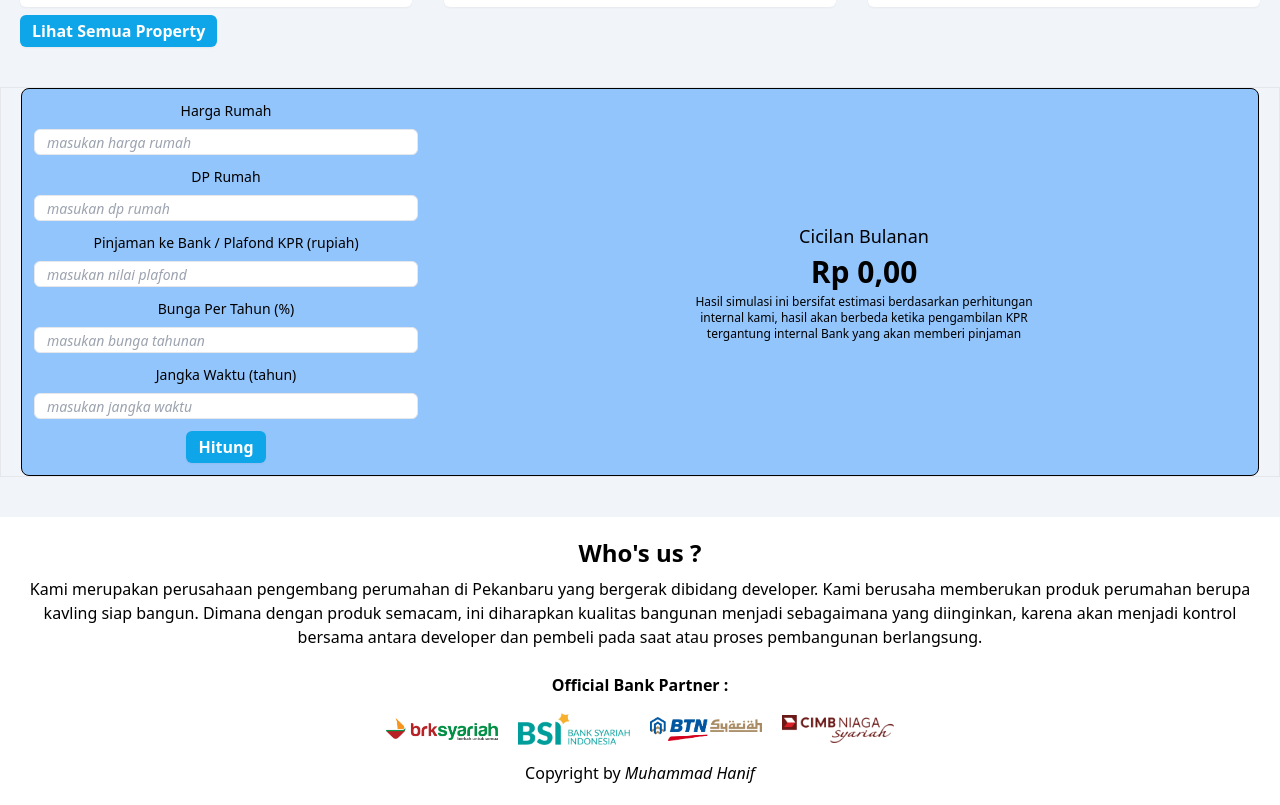
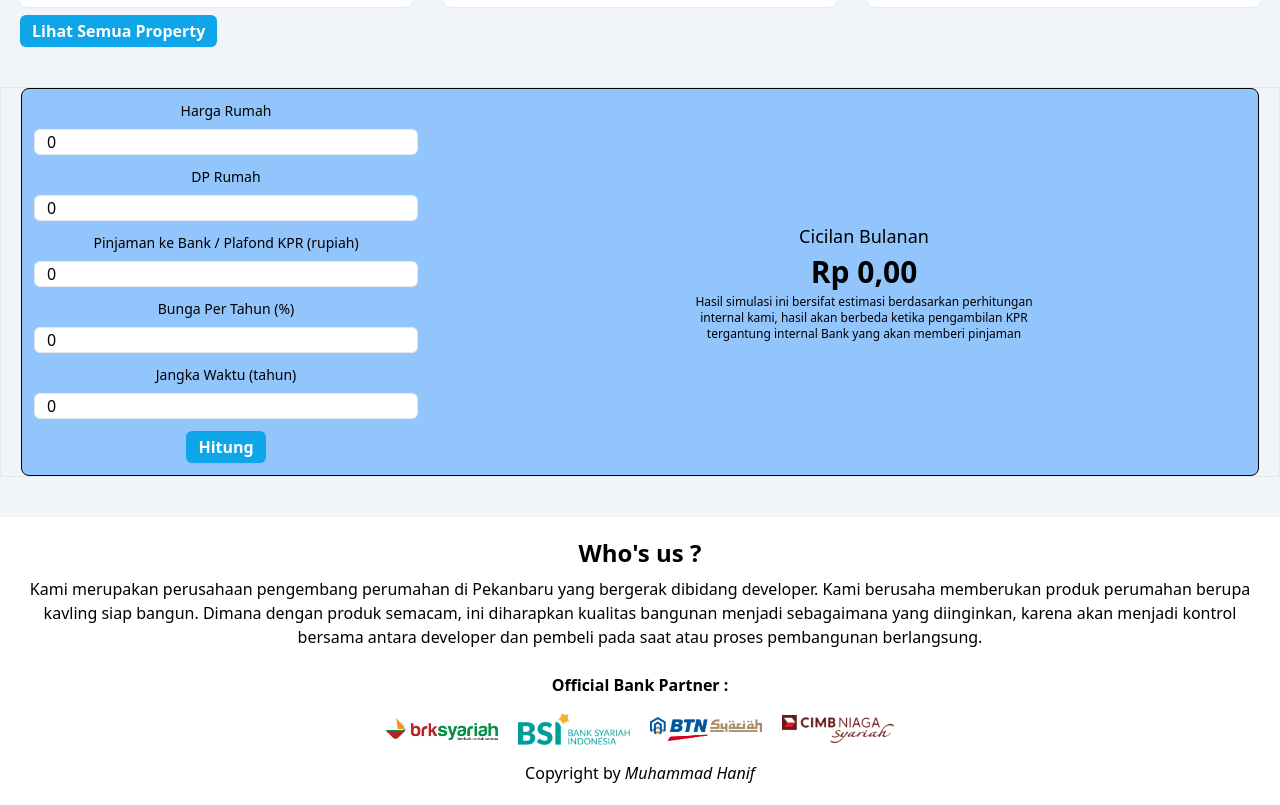
Before and after one commit to muhammadhnf97/realestate-with-nextjs, a Next.js app: page / in a window 1280 px wide. Shown: the part 1041-1846 px from the top of the page. Built offline with nearby package versions, Linux system fonts and the light colour scheme.

Commit message:
fixed null

```diff
--- a/app/page.jsx
+++ b/app/page.jsx
@@ -10,12 +10,12 @@ import { useState } from 'react'
 export default function Home() {
   const listPerumahan = dataPerumahan?.filter(data=>data.onprogress).slice(0,6)
 
-  const [cicilanBulanan, setCicilanBulanan] = useState(null)
-  const [hargaRumah, setHargaRumah] = useState(null)
-  const [dpRumah, setDpRumah] = useState(null)
-  const [plafondKpr, setPlafondKpr] = useState(null)
-  const [bungaTahunan, setBungaTahunan] = useState(null)
-  const [jangkaWaktu, setJangkaWaktu] = useState(null)
+  const [cicilanBulanan, setCicilanBulanan] = useState(0)
+  const [hargaRumah, setHargaRumah] = useState(0)
+  const [dpRumah, setDpRumah] = useState(0)
+  const [plafondKpr, setPlafondKpr] = useState(0)
+  const [bungaTahunan, setBungaTahunan] = useState(0)
+  const [jangkaWaktu, setJangkaWaktu] = useState(0)
 
   const handleChangeHargaRumah = e => {
     setHargaRumah(e.target.value)
@@ -43,8 +43,6 @@ export default function Home() {
     setCicilanBulanan(((plafondKpr * bungaTahunan * jangkaWaktu)/100) / (jangkaWaktu * 12))
     e.preventDefault()
   }
-
-  console.log(plafondKpr)
 
 
   return (
@@ -101,7 +99,7 @@ export default function Home() {
         </form>
         <div className='flex-1 space-y-1 text-center'>
           <h3 className='text-lg text-semibold'>Cicilan Bulanan</h3>
-          <p className='text-3xl font-bold'>{formatter.format(cicilanBulanan)} </p>
+          <p className='text-3xl font-bold'>{formatter.format(cicilanBulanan?cicilanBulanan : 0)} </p>
           <p className='text-xs w-full md:w-96 md:mx-auto'>Hasil simulasi ini bersifat estimasi berdasarkan perhitungan internal kami, hasil akan berbeda ketika pengambilan KPR tergantung internal Bank yang akan memberi pinjaman</p>
         </div>
       </div>
--- a/app/property/[id]/page.jsx
+++ b/app/property/[id]/page.jsx
@@ -7,6 +7,7 @@ import {BiMap} from 'react-icons/bi'
 import {BsHouseFill} from 'react-icons/bs'
 import Image from "next/image"
 import PropertyCard from "@/app/propertyCard"
+import { nanoid } from "nanoid"
 
 export default function Details({params : {id}}){
     const detailPerumahan = dataPerumahan.filter(data=>data.id == id)
@@ -26,11 +27,9 @@ export default function Details({params : {id}}){
                     <div className="grid grid-cols-3 md:grid-cols-2 w-full max-h-24 md:max-h-full md:max-w-[30rem] gap-1 overflow-y-scroll bg-white p-1">
                         {detail.images.map(data=>{
                             return (
-                                <>
-                                <div className="relative w-full h-24 md:h-32">
+                                <div key={nanoid()} className="relative w-full h-24 md:h-32">
                                     <Image src={data} alt='images' fill className="object-cover" />
                                 </div>
-                                </>
                             )
                         })}
                     </div>
--- a/package.json
+++ b/package.json
@@ -12,6 +12,7 @@
     "@next/font": "13.1.4",
     "eslint": "8.32.0",
     "eslint-config-next": "13.1.4",
+    "nanoid": "^4.0.1",
     "next": "13.1.4",
     "react": "18.2.0",
     "react-dom": "18.2.0",
```
Also changed, not shown: 1 other file (tests, documents, lock files or other folders).
